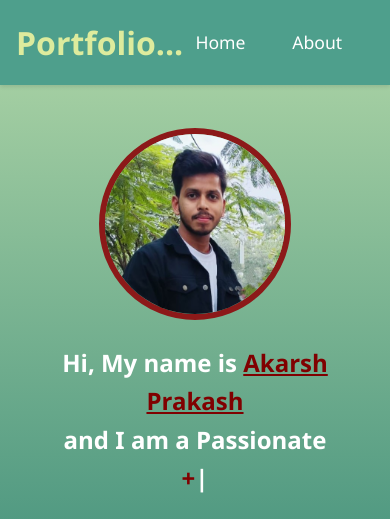
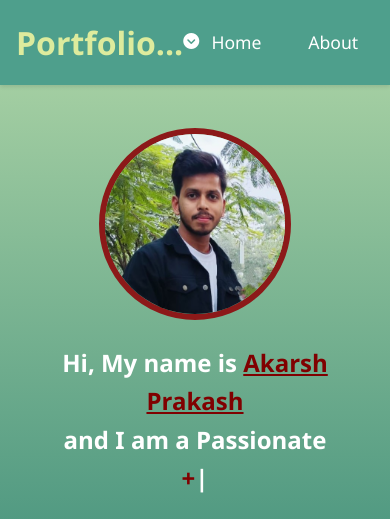
Before and after one commit to akarsh72/My-Portfolio, a plain HTML site: page index.html in a window 390 px wide. Shown: the top 519 px of the page. Drawn offline with nearby package versions, Linux system fonts and the light colour scheme.

Commit message:
Update Navigation section
media query for navigation section

```diff
--- a/index.html
+++ b/index.html
@@ -17,6 +17,9 @@
     <nav>
         <div class="nav-container">
             <div class="logo">Portfolio...</div>
+            <div class="menu-icon" onclick="toggleMenu()">
+                <i class="fa-solid fa-circle-chevron-down"></i>
+            </div>
             <div class="nav-links">
                 <a href="#home">Home</a>
                 <a href="#about">About</a>
@@ -27,6 +30,12 @@
             </div>
         </div>
     </nav>
+
+    <script>
+        function toggleMenu() {
+            document.querySelector('.nav-links').classList.toggle('active');
+        }
+    </script>
 
     <!-- Home Section -->
     <header id="home" class="header">
```
